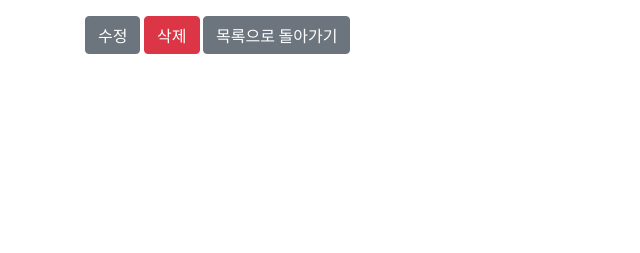
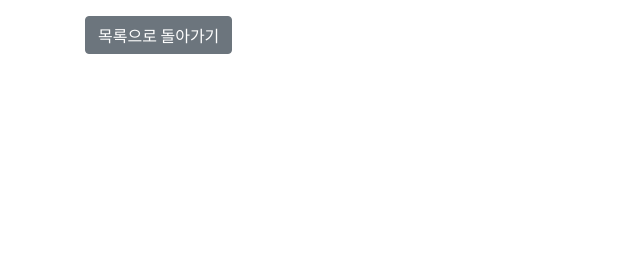
Before and after one commit to 2023-Internetprogramming/team-03, a Django app: template taxi_posts/templates/taxi_posts/ride_detail.html in a window 1280 px wide. Shown: the part 222-475 px from the top of the page, without its empty margins (0-640 px from the left). Run offline with Django 4.2, Linux system fonts and the light colour scheme; the template is opened without the code that fills it, so the values that code supplies are empty; some libraries are stand-ins or nearby versions.

Commit message:
Feat: 글 작성한  사람만 글 수정/삭제 가능하게

```diff
--- a/taxi_posts/forms.py
+++ b/taxi_posts/forms.py
@@ -5,6 +5,7 @@ from datetime import datetime
 class RideForm(forms.ModelForm):
     class Meta:
         model = Ride
+        exclude = ['author']
         fields = ['departure_location', 'destination', 'departure_time', 'available_seats', 'description']
         labels = {
             'departure_location': '출발지',
--- a/taxi_posts/models.py
+++ b/taxi_posts/models.py
@@ -1,8 +1,8 @@
 from django.db import models
-# from django.contrib.auth.models import User
+from django.contrib.auth.models import User
 
 class Ride(models.Model):
-    # user = models.ForeignKey(User, on_delete=models.CASCADE)
+    author = models.ForeignKey(User, on_delete=models.CASCADE)
     departure_location = models.CharField(max_length=50)
     destination = models.CharField(max_length=100)
     departure_time = models.DateTimeField()
--- a/taxi_posts/templates/taxi_posts/ride_detail.html
+++ b/taxi_posts/templates/taxi_posts/ride_detail.html
@@ -8,10 +8,10 @@
       <p>모집 인원: {{ ride.available_seats }}</p>
       <p>세부 사항: {{ ride.description }}</p>
 
-      <a href="{% url 'ride_update' id=ride.id %}" class="btn btn-secondary">수정</a>
+      <a href="{% url 'ride_update' id=ride.id %}" class="btn btn-secondary {% if request.user != ride.author %}d-none{% endif %}">수정</a>
 
       <!-- 삭제 버튼에 onclick 이벤트 추가 -->
-      <button type="button" class="btn btn-danger" onclick="confirmDelete()">삭제</button>
+      <button type="button" class="btn btn-danger {% if request.user != ride.author %}d-none{% endif %}" onclick="confirmDelete()">삭제</button>
 
       <!-- 삭제 확인 모달 -->
       <div class="modal fade" id="confirmDeleteModal" tabindex="-1" role="dialog" aria-labelledby="confirmDeleteModalLabel" aria-hidden="true">
```
Also changed, not shown: taxi_posts/views.py (+17 -2 lines).
